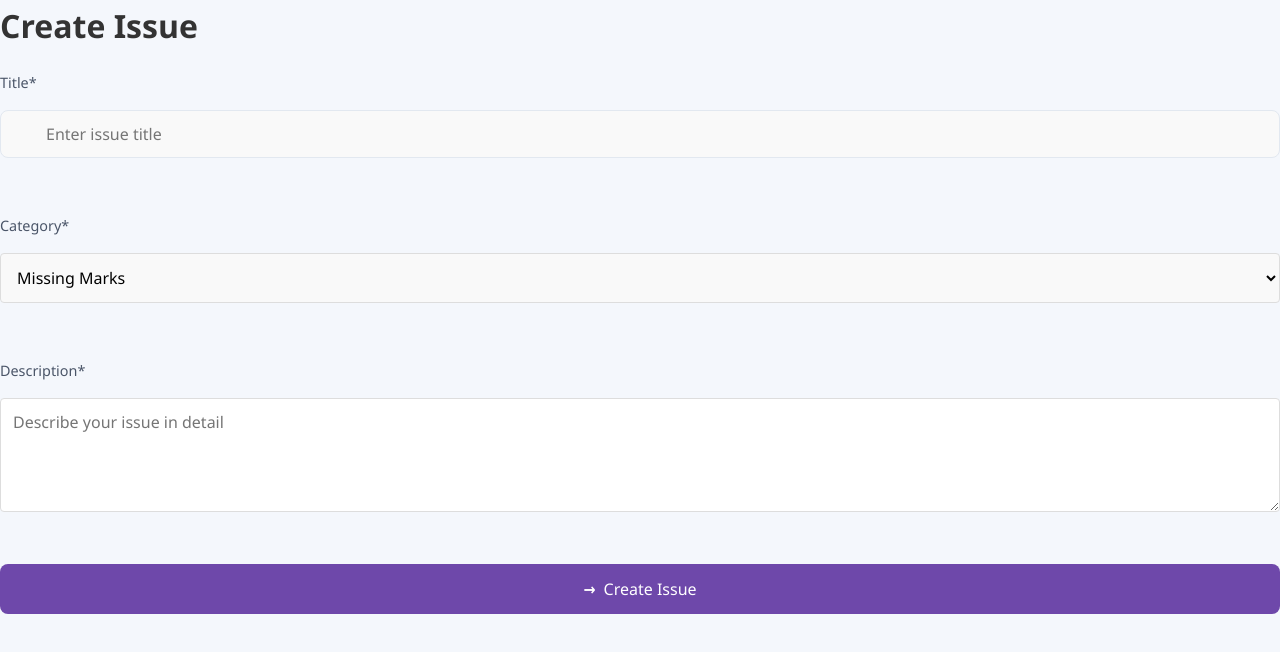
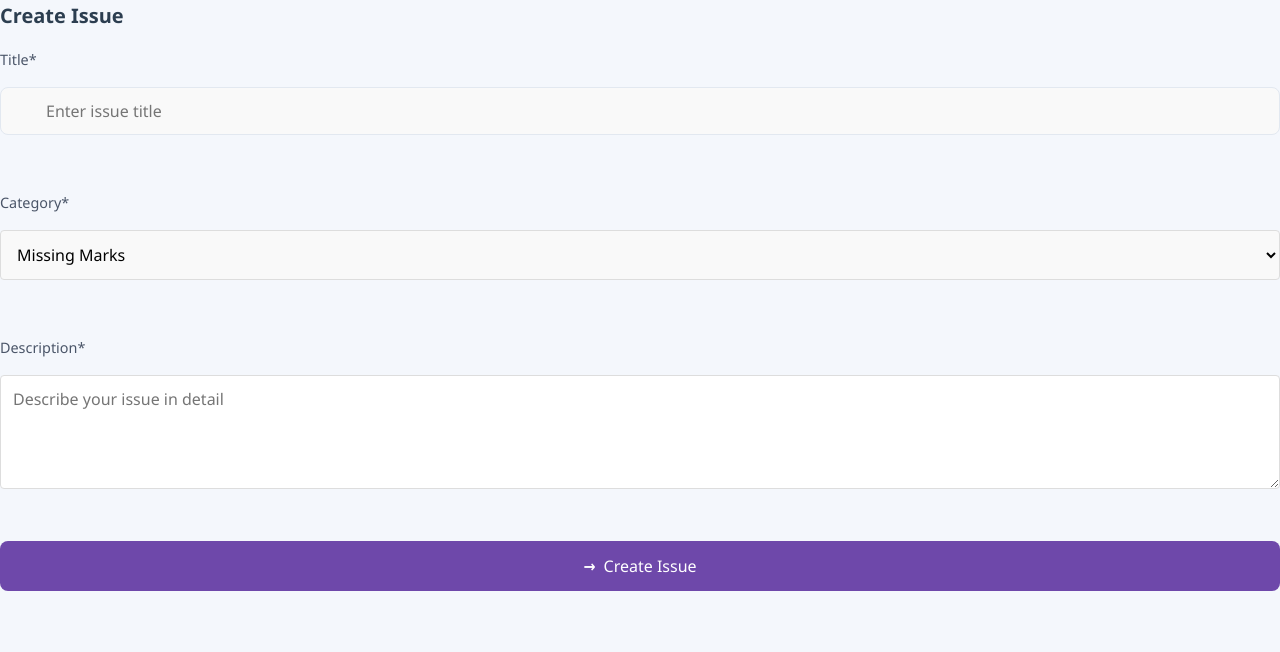
Before and after one commit to ArnoldPeterMukasa/AITS_GROUP_G, a React (Vite) app in the folder FRONTEND/: page /CreateIssueForm in a window 1280 px wide. Shown: the top 652 px of the page. Built offline with nearby package versions, Linux system fonts and the light colour scheme.

Commit message:
modified

```diff
--- a/FRONTEND/src/components/CreateIssueForm.jsx
+++ b/FRONTEND/src/components/CreateIssueForm.jsx
@@ -58,7 +58,7 @@ function CreateIssueForm({ onIssueCreated }) {
     };
 
     return (
-        <div>
+        <div className="create-issue-container">
             <h1>Create Issue</h1>
             {error && <div className="error-message">{error}</div>}
             {success && <div className="success-message">{success}</div>}
```
